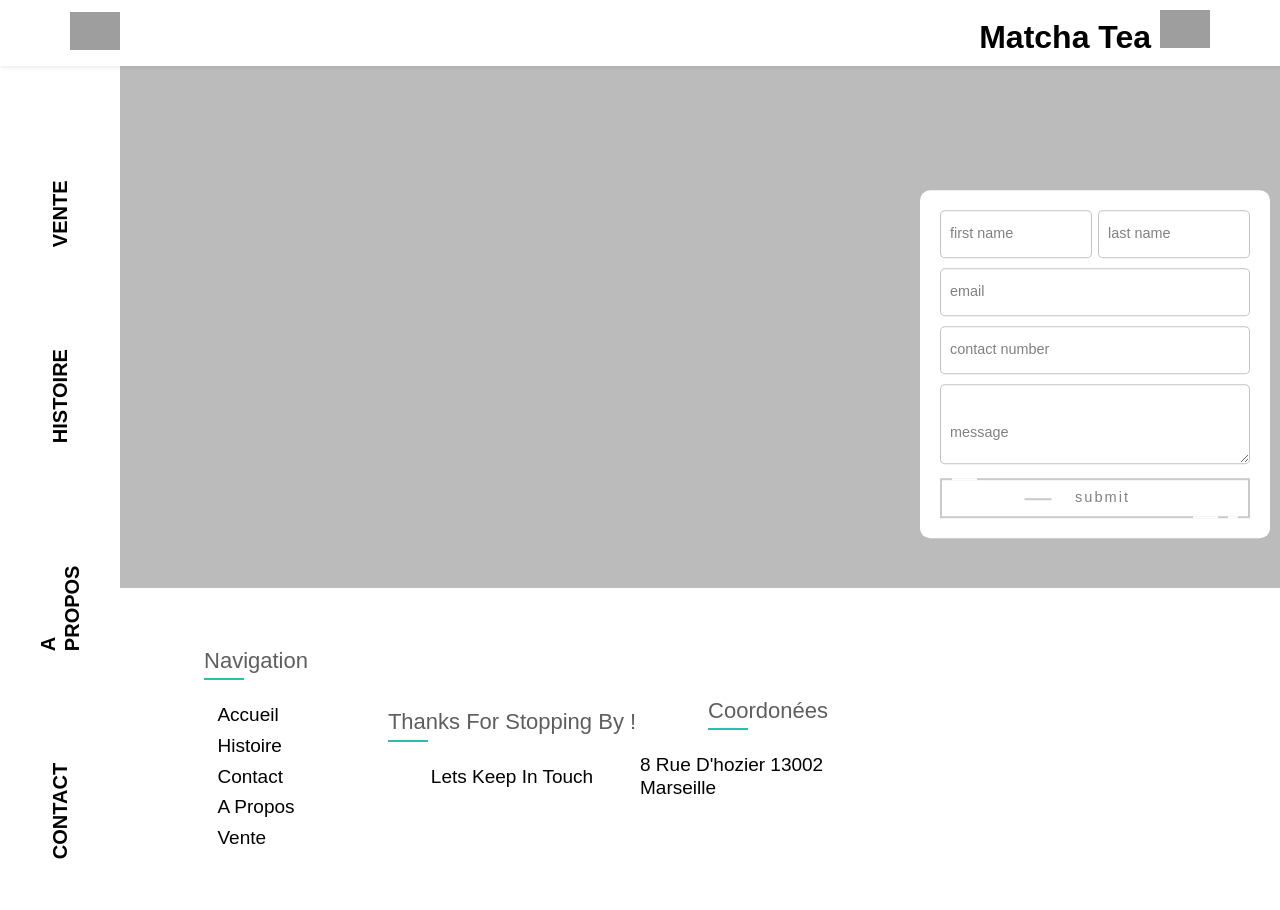
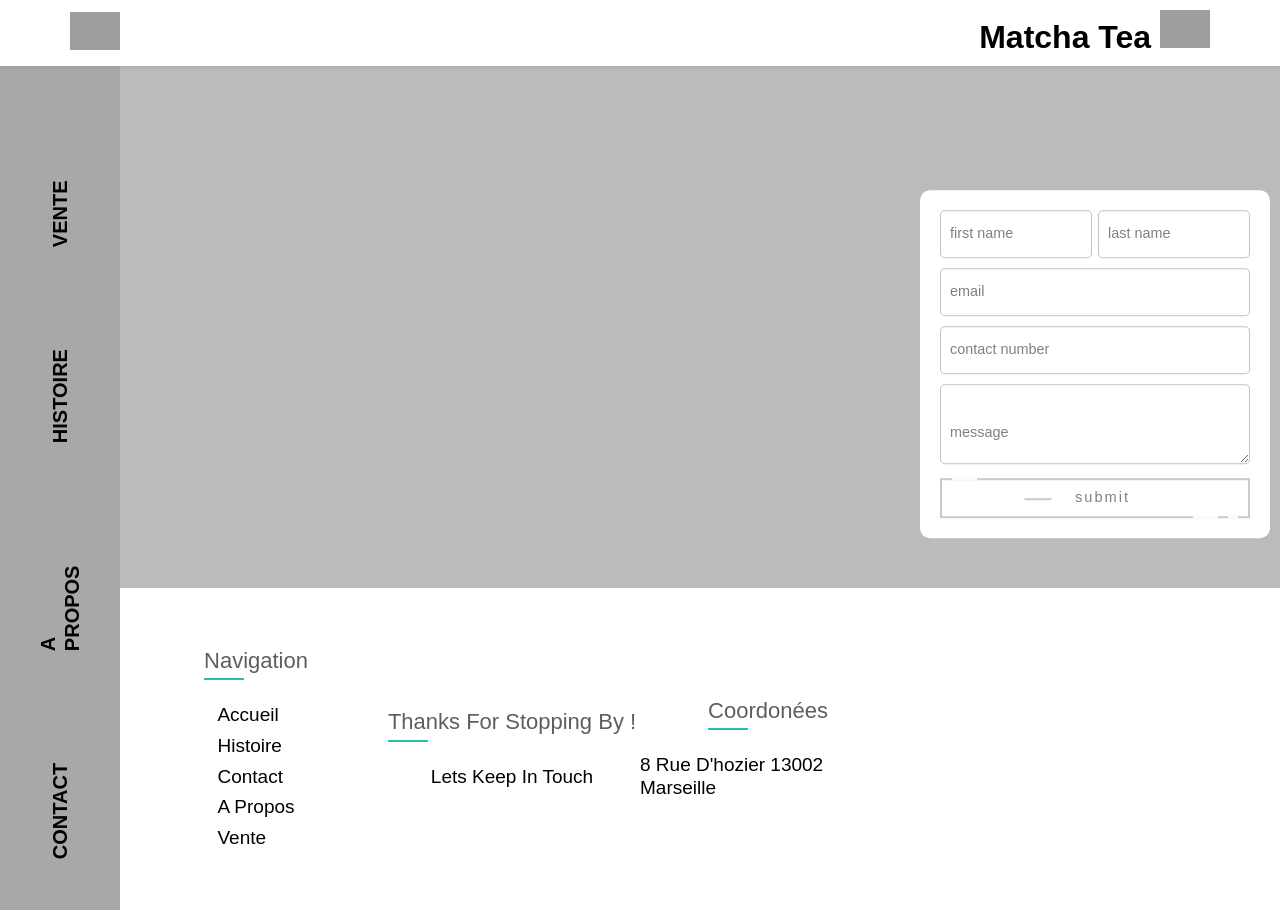
Before and after one commit to ImraneBendassi/matchatea, a PHP site: page /contact.html in a window 1280 px wide. Run offline with PHP 8.4, Linux system fonts and the light colour scheme; some libraries are stand-ins or nearby versions; grey boxes are pictures that could not be loaded.

Commit message:
changement de couleur pour la sidebar

```diff
--- a/page contact/matcha2.css
+++ b/page contact/matcha2.css
@@ -11,11 +11,6 @@
 
 body{
    background-color: #f3f5f9;
-}
-
-.wrapper{
-  display: flex;
-  position: relative;
 }
 
 @media (max-height: 500px){
@@ -153,8 +148,8 @@ ul li a:hover{
   left: 0;
   width: 120px; /* Largeur du sidebar menu */
   height: 100%;
-  background-color: #ffffff;
-  color: #fff;
+  background-color: #a8a8a8;
+  color: #a8a8a8;
   transition: 0.3s;
 }
 
```
